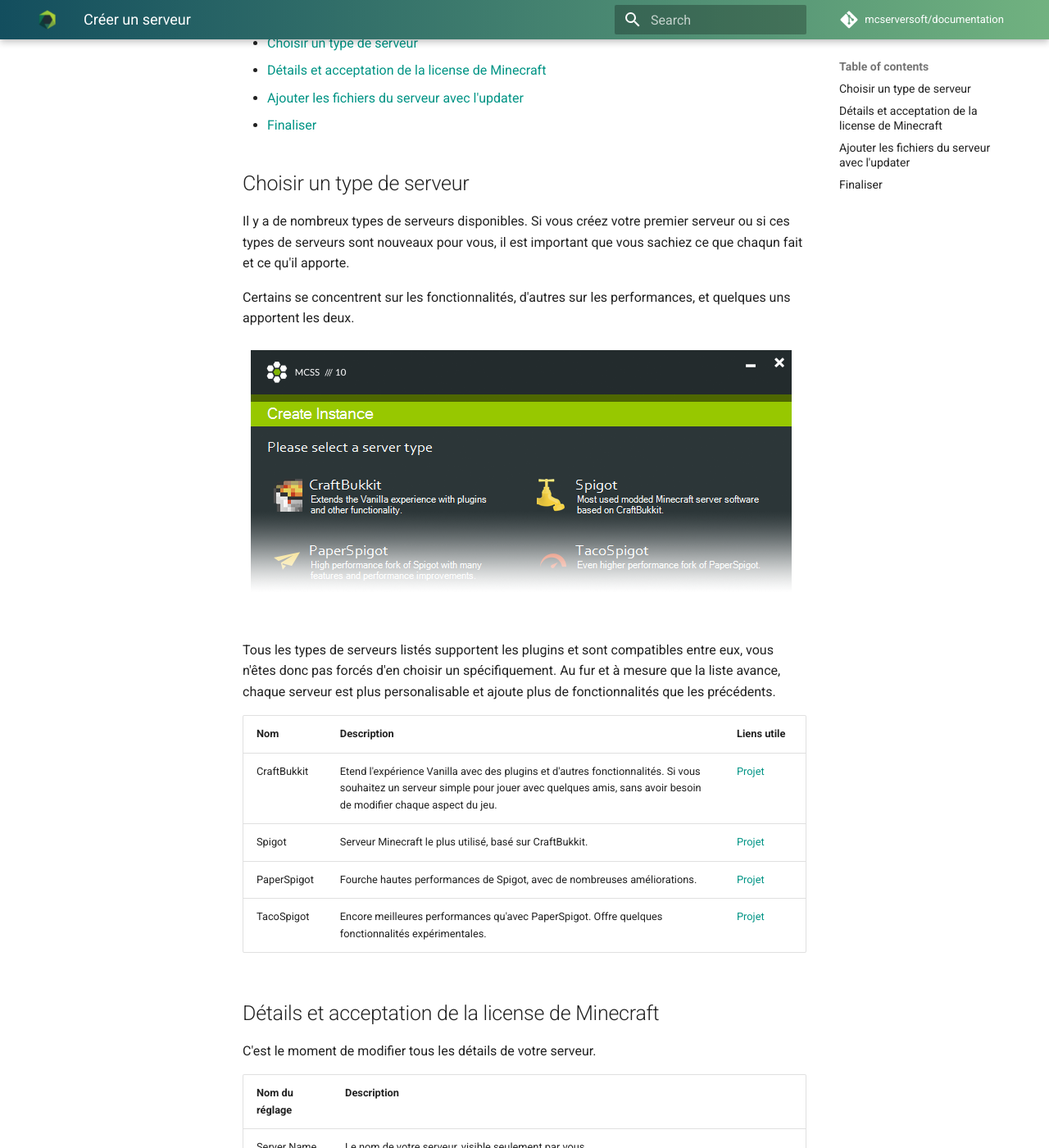
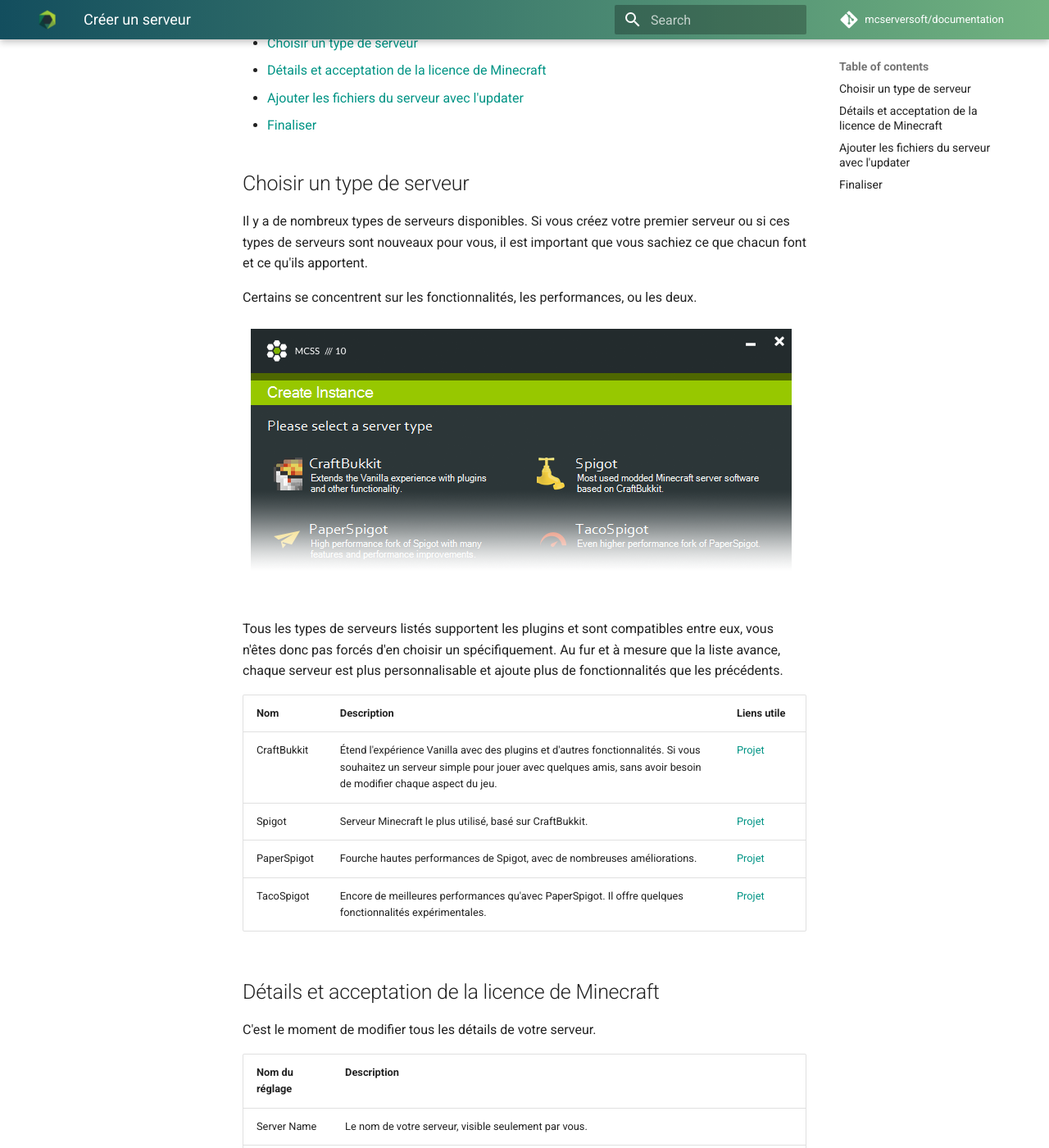
Before and after one commit to mcserversoft/documentation, an MkDocs documentation site: the page built from docs/creer-un-serveur.md, in a window 1280 px wide and 1400 px high, scrolled down 214 px. Shown: the whole window at 82% size. Built offline with MkDocs 1.6.1 and Material for MkDocs 9.7.7, drawn with Linux system fonts in a browser that asks for light colours; comment, search, counter and statistics services are not loaded; some of the changed text lies outside the part shown.

Commit message:
Update creer-un-serveur.md

```diff
--- a/docs/creer-un-serveur.md
+++ b/docs/creer-un-serveur.md
@@ -3,30 +3,30 @@
 ---
 
 *   [Choisir un type de serveur](#choosing-a-server-type)
-*   [Détails et acceptation de la license de Minecraft](#details-and-accepting-the-minecraft-eula)
+*   [Détails et acceptation de la licence de Minecraft](#details-and-accepting-the-minecraft-eula)
 *   [Ajouter les fichiers du serveur avec l'updater](#get-the-server-files-with-the-updater)
 *   [Finaliser](#wrapping-it-up)
 
 <a name="choosing-a-server-type"></a>
 ## Choisir un type de serveur
 
-Il y a de nombreux types de serveurs disponibles. Si vous créez votre premier serveur ou si ces types de serveurs sont nouveaux pour vous, il est important que vous sachiez ce que chaqun fait et ce qu'il apporte.
+Il y a de nombreux types de serveurs disponibles. Si vous créez votre premier serveur ou si ces types de serveurs sont nouveaux pour vous, il est important que vous sachiez ce que chacun font et ce qu'ils apportent.
 
-Certains se concentrent sur les fonctionnalités, d'autres sur les performances, et quelques uns apportent les deux.
+Certains se concentrent sur les fonctionnalités, les performances, ou les deux.
 
 ![Part of a screenshot of the create instance window, slightly faded out towards the bottom](assets/screenshots/create_server_type.png)
 
-Tous les types de serveurs listés supportent les plugins et sont compatibles entre eux, vous n'êtes donc pas forcés d'en choisir un spécifiquement. Au fur et à mesure que la liste avance, chaque serveur est plus personalisable et ajoute plus de fonctionnalités que les précédents.
+Tous les types de serveurs listés supportent les plugins et sont compatibles entre eux, vous n'êtes donc pas forcés d'en choisir un spécifiquement. Au fur et à mesure que la liste avance, chaque serveur est plus personnalisable et ajoute plus de fonctionnalités que les précédents.
 
 Nom | Description | Liens utile
 --- | --- | ---
-CraftBukkit | Etend l'expérience Vanilla avec des plugins et d'autres fonctionnalités. Si vous souhaitez un serveur simple pour jouer avec quelques amis, sans avoir besoin de modifier chaque aspect du jeu. | [Projet](https://bukkit.org/pages/about-us/)
+CraftBukkit | Étend l'expérience Vanilla avec des plugins et d'autres fonctionnalités. Si vous souhaitez un serveur simple pour jouer avec quelques amis, sans avoir besoin de modifier chaque aspect du jeu. | [Projet](https://bukkit.org/pages/about-us/)
 Spigot | Serveur Minecraft le plus utilisé, basé sur CraftBukkit. | [Projet](https://www.spigotmc.org/wiki/about-spigot/)
 PaperSpigot | Fourche hautes performances de Spigot, avec de nombreuses améliorations. | [Projet](https://papermc.io/)
-TacoSpigot | Encore meilleures performances qu'avec PaperSpigot. Offre quelques fonctionnalités expérimentales. | [Projet](https://tacospigot.github.io/)
+TacoSpigot | Encore de meilleures performances qu'avec PaperSpigot. Il offre quelques fonctionnalités expérimentales. | [Projet](https://tacospigot.github.io/)
 
 <a name="details-and-accepting-the-minecraft-eula"></a>
-## Détails et acceptation de la license de Minecraft
+## Détails et acceptation de la licence de Minecraft
 
 C'est le moment de modifier tous les détails de votre serveur.
 
@@ -40,7 +40,7 @@
 
 ![Screenshot of the create instance window](assets/screenshots/create_server_eula.png)
 
-Acceptez la license (EULA) pour continuer.
+Acceptez la licence (EULA) pour continuer.
 
 <a name="get-the-server-files-with-the-updater"></a>
 ## Ajouter les fichiers du serveur avec l'updater
```
